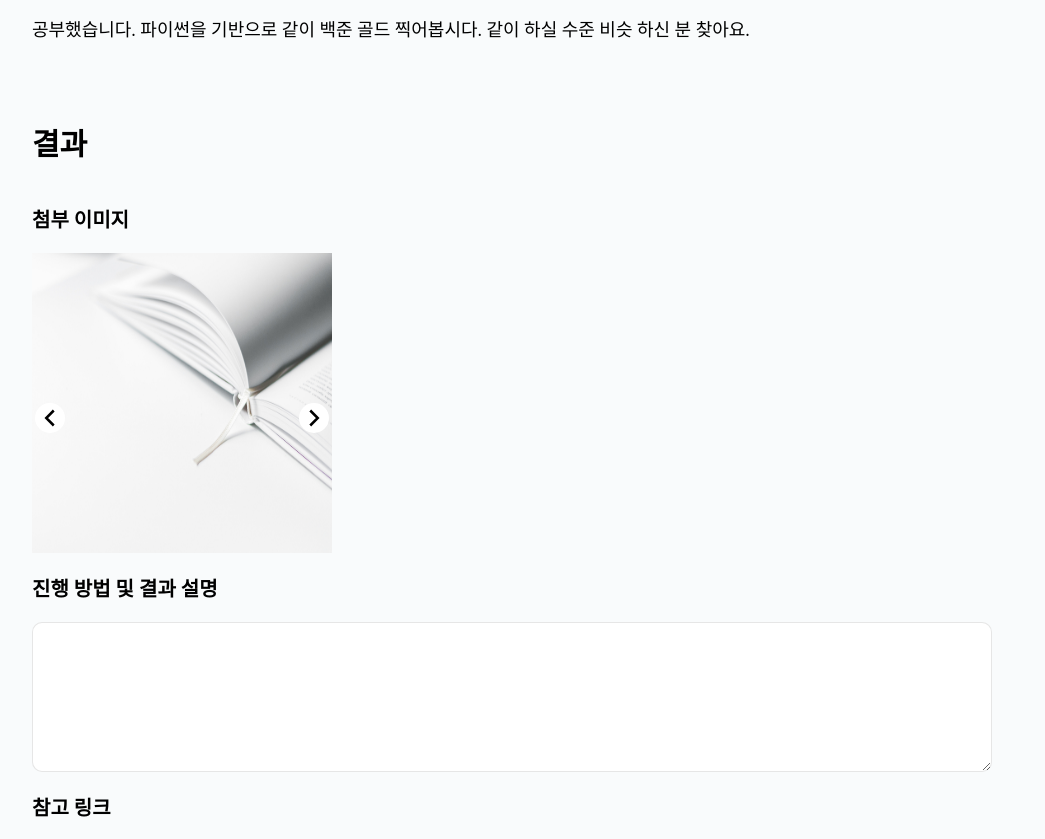
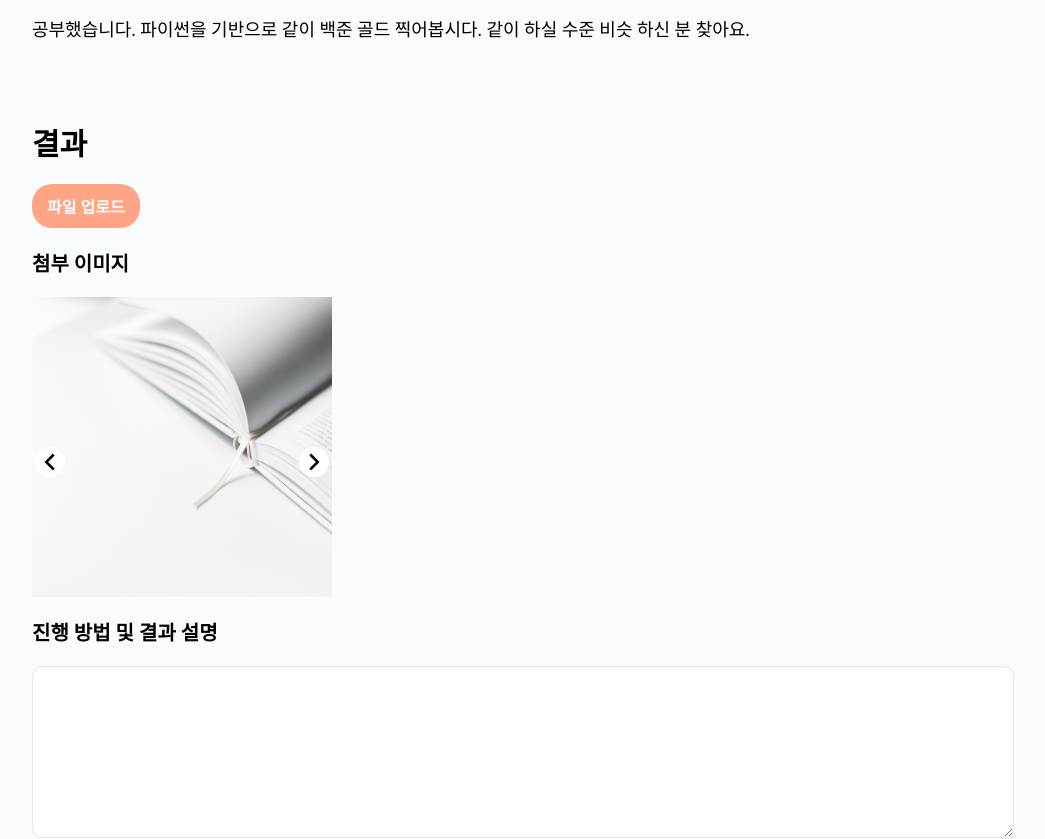
Before and after one commit to Rubminds/rubminds-frontend, a React (Create React App) app: page /detail in a window 1280 px wide. Shown: the part 724-1563 px from the top of the page, without its empty margins (128-1173 px from the left). Built offline with nearby package versions, Linux system fonts and the light colour scheme.

Commit message:
feat: 결과물업로드 페이지 파일첨부 추가(#8)

```diff
--- a/src/components/PostDetail/ResultForm/index.js
+++ b/src/components/PostDetail/ResultForm/index.js
@@ -1,12 +1,18 @@
-import React from 'react';
+import React,{ useState,useCallback} from 'react';
 import * as S from './style';
 
 import { Input, TextArea,Carousel } from '../..';
 
 const ResultForm = () => {
+  const [fn, setFn] = useState('');
+  const onChangeFile = useCallback((e)=>{
+    setFn(e.target.value)
+  },[])
   return (
     <S.ResultFormWrapper>
       <S.FormBigTitle>결과</S.FormBigTitle>
+      <S.FileWrapper><S.UploadFile for="input-file">파일 업로드</S.UploadFile> <S.UploadFileName>{fn}</S.UploadFileName></S.FileWrapper>
+      <input type="file" id="input-file" style={{display:"none"}} onChange={onChangeFile}/>
       <S.FormSmallTitle>첨부 이미지</S.FormSmallTitle>
       <Carousel size="30rem"/>
       <S.FormSmallTitle>진행 방법 및 결과 설명</S.FormSmallTitle>
--- a/src/components/PostDetail/ResultForm/style.js
+++ b/src/components/PostDetail/ResultForm/style.js
@@ -1,7 +1,7 @@
 import styled from 'styled-components';
 import { flexColumn, flexCenter } from '../../../constants';
 
-export const ResultFormWrapper = styled.div`
+export const ResultFormWrapper = styled.form`
   background-color: #f9fbfc;
   ${flexColumn};
   width: 100%;
@@ -25,14 +25,35 @@ export const Submit = styled.button`
   height: 6rem;
   font-size: 1.5rem;
   ${flexCenter};
-  background-color:#CDF6E8;
+  background-color: #cdf6e8;
   box-shadow: 3px 3px 6px rgba(0, 0, 0, 0.2);
   border-radius: 50px;
-  margin-top:5rem;
+  margin-top: 5rem;
 `;
 
 export const ContentsWrapper = styled.div`
+  display: flex;
+  width: 100%;
+  justify-content: space-between;
+`;
+
+export const FileWrapper = styled.div`
   display:flex;
-  width:100%;
-  justify-content:space-between;
+  align-items:center;
 `
+export const UploadFile = styled.label`
+  background-color: #ffa586;
+  color: #fff;
+  font-weight: bold;
+  ${flexCenter};
+  padding: 1rem 1.5rem;
+  border-radius: 20px;
+  width: fit-content;
+  font-size: 1.6rem;
+  cursor: pointer;
+`;
+export const UploadFileName = styled.label`
+  font-size:1.2rem;
+  margin-left:1rem;
+  font-weight:bold;
+`
--- a/src/pages/LandingPage/style.js
+++ b/src/pages/LandingPage/style.js
@@ -13,7 +13,7 @@ export const LandingDetailWrapper = styled.div`
   background-color:#F9FBFC;
   min-height:1vh;
   @media all and (max-width: 768px) {
-    padding: 2rem 2rem;
+    padding: 2rem 5%;
   }
 `;
 
```
